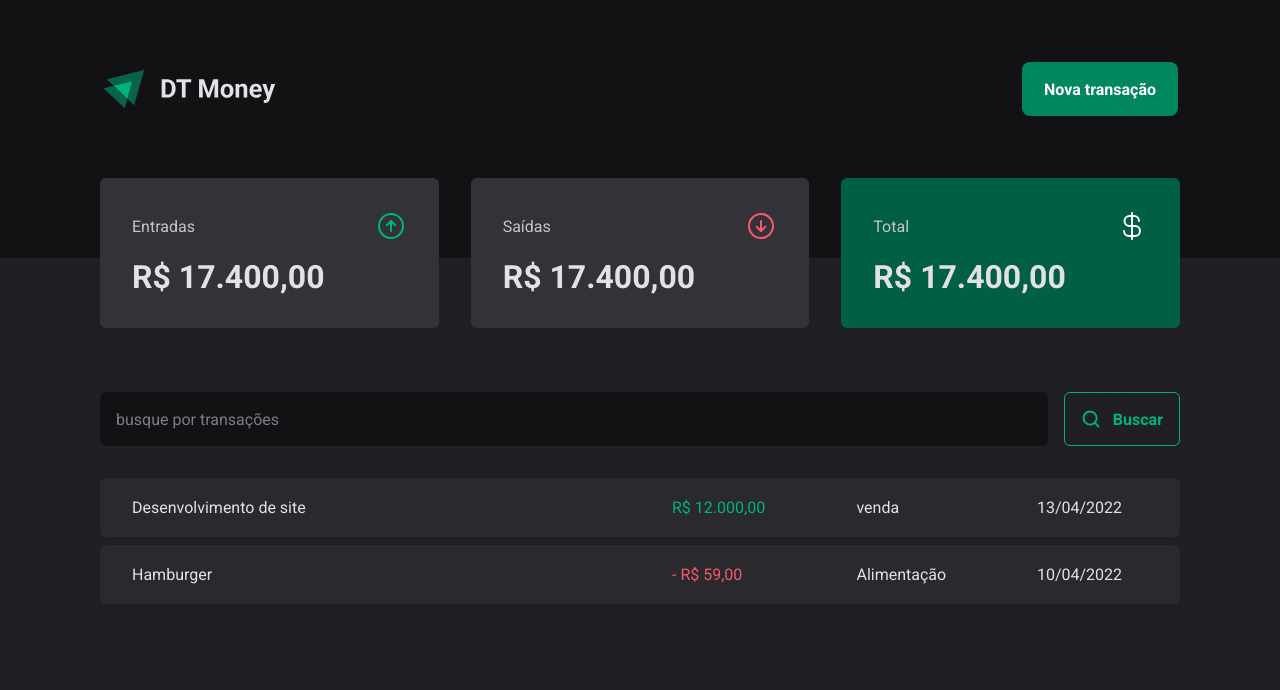
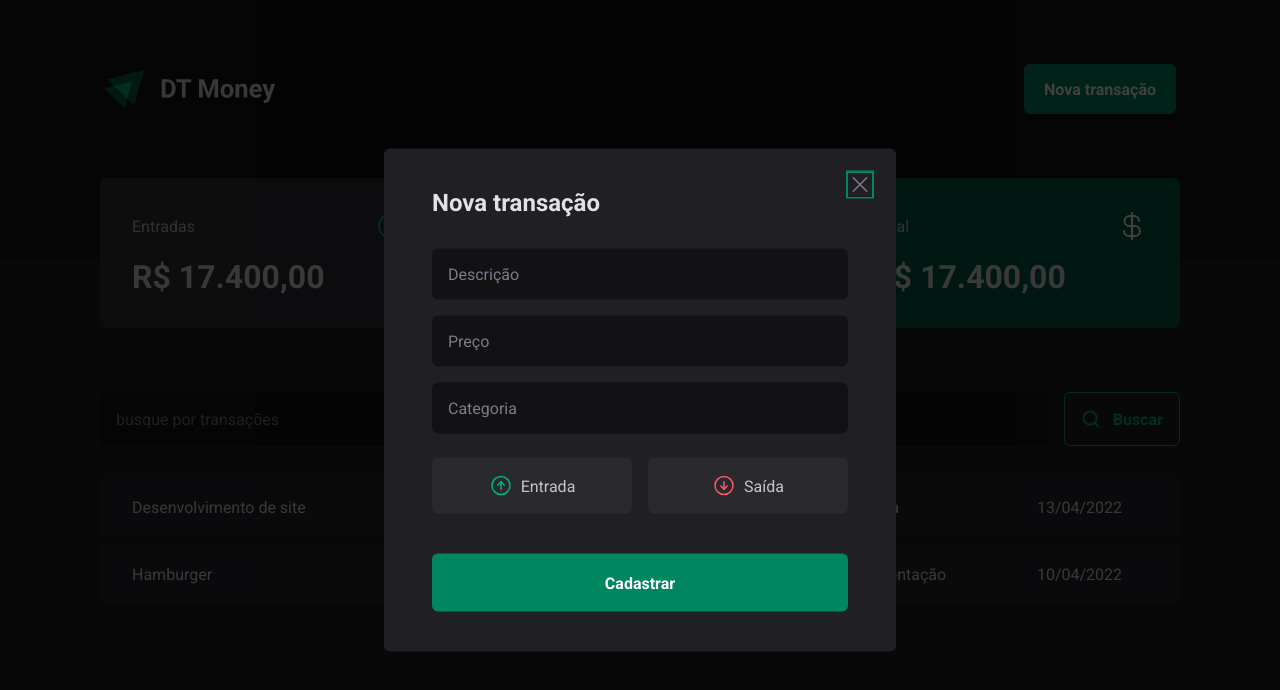
Before and after one commit to luiz21goncalves/ignite-dt-money, a React (Vite) app: page / in a window 1280 px wide. Both pictures are taken after a click on the button "Nova transação". Shown: the top 690 px of the page. Built offline with nearby package versions, Linux system fonts and the light colour scheme.

Commit message:
feat: add new transaction modal

```diff
--- a/src/components/Header/index.tsx
+++ b/src/components/Header/index.tsx
@@ -1,4 +1,7 @@
+import * as Dialog from '@radix-ui/react-dialog'
+
 import logoImage from '../../assets/logo.svg'
+import { NewTransactionModal } from '../NewTransactionModal'
 import * as S from './styles'
 
 export function Header() {
@@ -7,7 +10,13 @@
       <S.HeaderContent>
         <img src={logoImage} alt="" />
 
-        <S.NewTransactionButton>Nova transação</S.NewTransactionButton>
+        <Dialog.Root>
+          <Dialog.Trigger asChild>
+            <S.NewTransactionButton>Nova transação</S.NewTransactionButton>
+          </Dialog.Trigger>
+
+          <NewTransactionModal />
+        </Dialog.Root>
       </S.HeaderContent>
     </S.HeaderContainer>
   )
--- /dev/null
+++ b/src/components/NewTransactionModal/index.tsx
@@ -0,0 +1,40 @@
+import * as Dialog from '@radix-ui/react-dialog'
+import { ArrowCircleDown, ArrowCircleUp, X } from 'phosphor-react'
+
+import * as S from './styles'
+
+export function NewTransactionModal() {
+  return (
+    <Dialog.Portal>
+      <S.Overlay />
+
+      <S.Content>
+        <Dialog.Title>Nova transação</Dialog.Title>
+
+        <S.CloseButton>
+          <X size={24} />
+        </S.CloseButton>
+
+        <form>
+          <input type="text" placeholder="Descrição" required />
+          <input type="number" placeholder="Preço" required />
+          <input type="text" placeholder="Categoria" required />
+
+          <S.TransactionTypeContainer>
+            <S.TransactionTypeButton value="income">
+              <ArrowCircleUp size={24} />
+              Entrada
+            </S.TransactionTypeButton>
+
+            <S.TransactionTypeButton value="outcome">
+              <ArrowCircleDown size={24} />
+              Saída
+            </S.TransactionTypeButton>
+          </S.TransactionTypeContainer>
+
+          <button type="submit">Cadastrar</button>
+        </form>
+      </S.Content>
+    </Dialog.Portal>
+  )
+}
--- /dev/null
+++ b/src/components/NewTransactionModal/styles.ts
@@ -0,0 +1,109 @@
+import * as Dialog from '@radix-ui/react-dialog'
+import * as RadioGroup from '@radix-ui/react-radio-group'
+import styled from 'styled-components'
+
+export const Overlay = styled(Dialog.Overlay)`
+  position: fixed;
+  width: 100vw;
+  height: 100vh;
+  inset: 0;
+  background-color: rgba(0, 0, 0, 0.75);
+`
+
+export const Content = styled(Dialog.Content)`
+  min-width: 32rem;
+  border-radius: 6px;
+  padding: 2.5rem 3rem;
+  background-color: ${({ theme }) => theme['gray-800']};
+  position: fixed;
+  top: 50%;
+  left: 50%;
+  transform: translate(-50%, -50%);
+
+  form {
+    margin-top: 2rem;
+    display: flex;
+    flex-direction: column;
+    gap: 1rem;
+
+    input {
+      border-radius: 6px;
+      border: 0;
+      background-color: ${({ theme }) => theme['gray-900']};
+      color: ${({ theme }) => theme['gray-300']};
+      padding: 1rem;
+
+      &::placeholder {
+        color: ${({ theme }) => theme['gray-500']};
+      }
+    }
+
+    button[type='submit'] {
+      height: 58px;
+      border: 0;
+      background-color: ${({ theme }) => theme['green-500']};
+      color: ${({ theme }) => theme.white};
+      font-weight: 700;
+      padding: 0 1.25rem;
+      border-radius: 6px;
+      margin-top: 1.5rem;
+      cursor: pointer;
+
+      &:hover {
+        background-color: ${({ theme }) => theme['green-700']};
+        transition: background-color 200ms;
+      }
+    }
+  }
+`
+
+export const CloseButton = styled(Dialog.Close)`
+  position: absolute;
+  background-color: transparent;
+  border: 0;
+  top: 1.5rem;
+  right: 1.5rem;
+  line-height: 0;
+  cursor: pointer;
+  color: ${({ theme }) => theme['gray-500']};
+`
+
+export const TransactionTypeContainer = styled(RadioGroup.Root)`
+  display: grid;
+  grid-template-columns: repeat(2, 1fr);
+  gap: 1rem;
+  margin-top: 0.5rem;
+`
+
+export const TransactionTypeButton = styled(RadioGroup.Item)`
+  background-color: ${({ theme }) => theme['gray-700']};
+  padding: 1rem;
+  display: flex;
+  align-items: center;
+  justify-content: center;
+  gap: 0.5rem;
+  border-radius: 6px;
+  cursor: pointer;
+  border: 0;
+  color: ${({ theme }) => theme['gray-300']};
+
+  svg {
+    color: ${({ value, theme }) =>
+      value === 'income' ? theme['green-300'] : theme['red-300']};
+  }
+
+  &[data-state='unchecked']:hover {
+    background-color: ${({ theme }) => theme['gray-600']};
+    transition: background-color 200ms;
+  }
+
+  &[data-state='checked'] {
+    color: ${({ theme }) => theme.white};
+    background-color: ${({ value, theme }) =>
+      value === 'income' ? theme['green-500'] : theme['red-500']};
+
+    svg {
+      color: ${({ theme }) => theme.white};
+    }
+  }
+`
```
